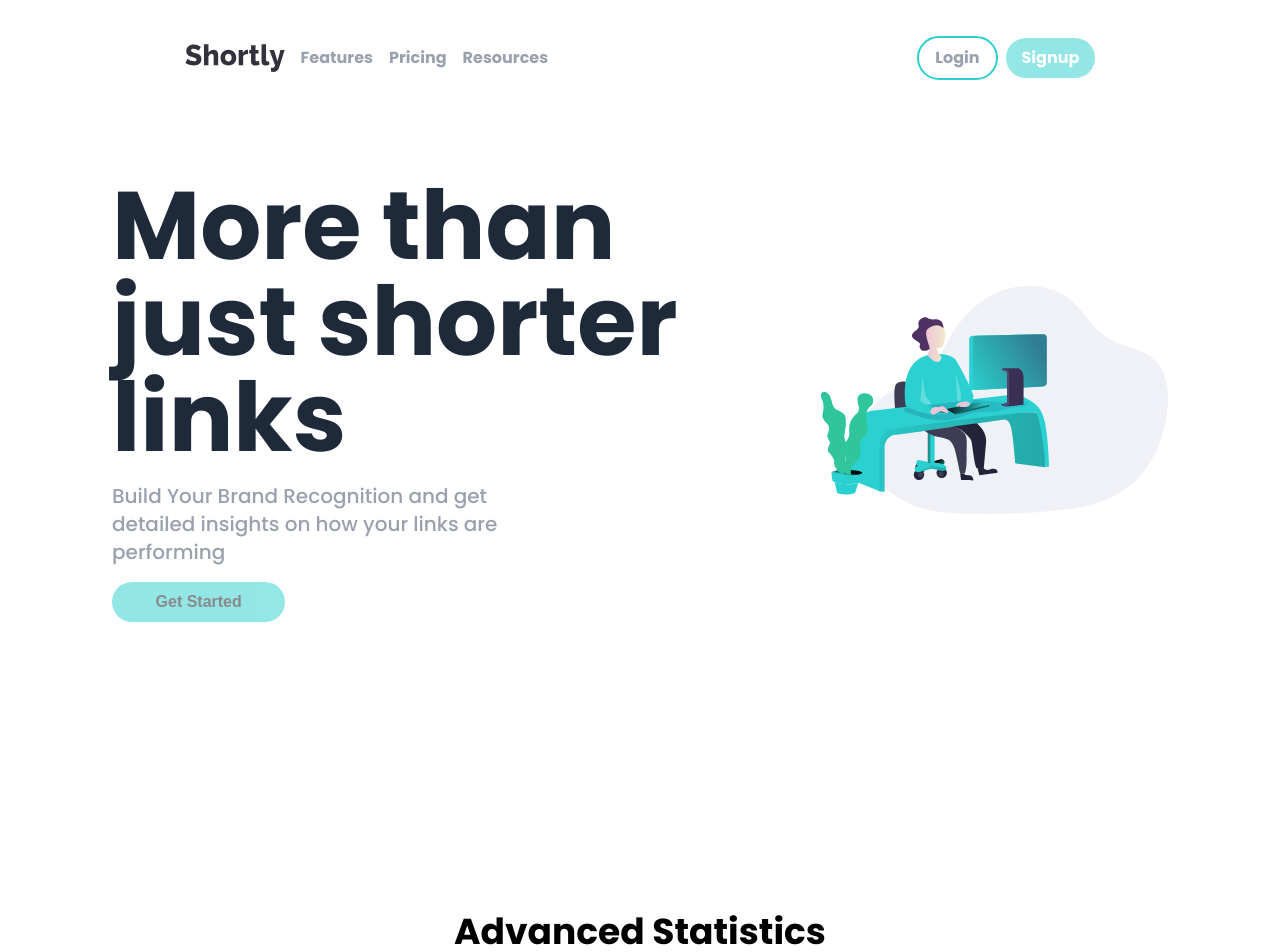
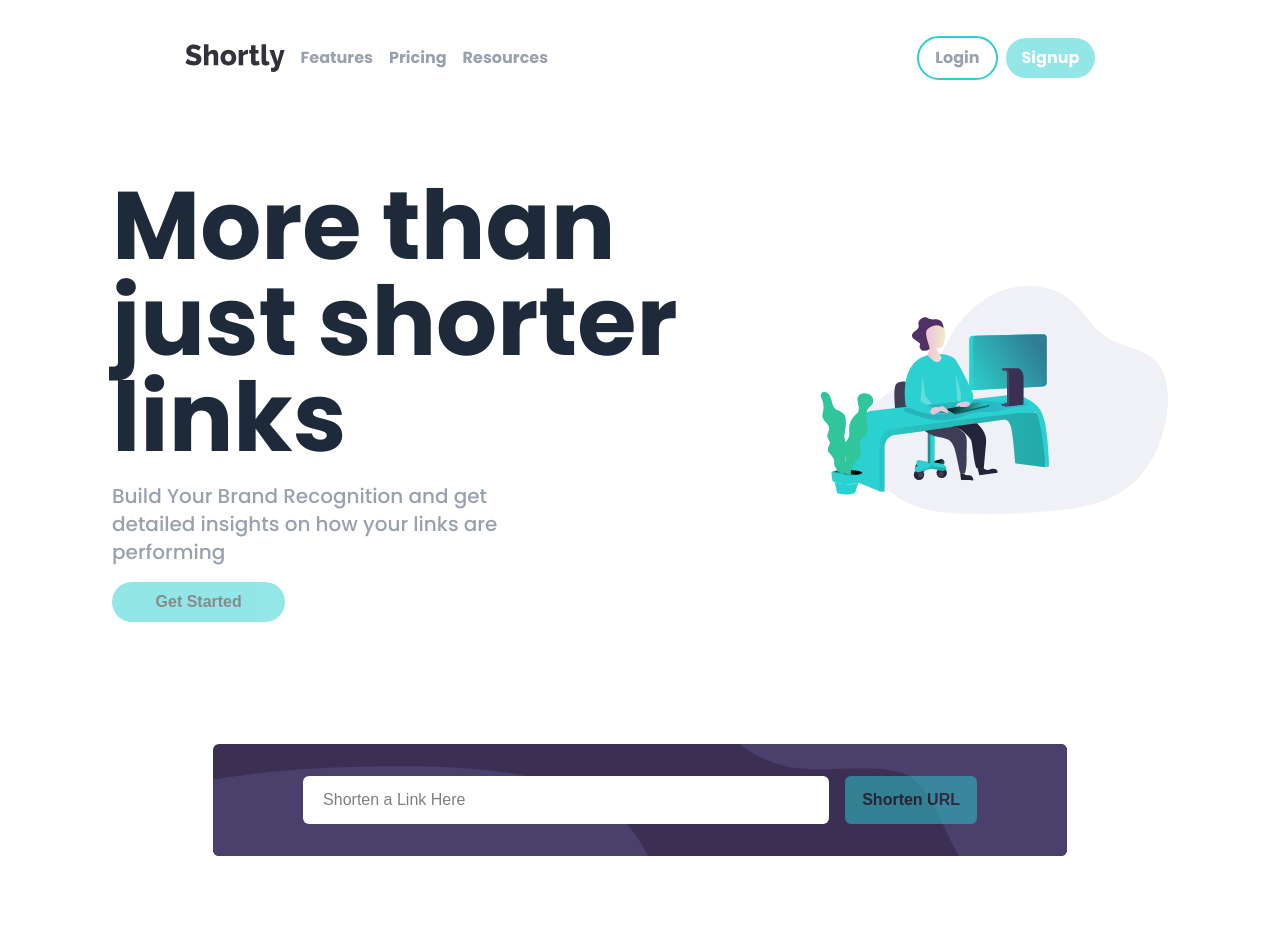
Before and after one commit to Abdelrahman-Sakrr/url-shortening, a Next.js app: page / in a window 1280 px wide. Shown: the top 952 px of the page. Built offline with nearby package versions, Linux system fonts and the light colour scheme.

Commit message:
finish shorten task

```diff
--- /dev/null
+++ b/src/Components/ShortenList.tsx
@@ -0,0 +1,135 @@
+"use client";
+import Image from "next/image";
+import React, { useEffect, useState } from "react";
+import bgBoostDesktop from "@/../public/images/bg-shorten-desktop.svg";
+import bgBoostMobile from "@/../public/images/bg-shorten-mobile.svg";
+
+export default function ShortenList() {
+  const [value, setValue] = useState("");
+  const [error, setError] = useState("");
+  const [isShortenSuccess, setisShortenSuccess] = useState(false);
+  const [copiedUrl, setCopiedUrl] = useState("");
+  const [shortenedList, setShortenedList] = useState<
+    { original: string; shortened: string }[]
+  >([]);
+
+  const validateUrl = (url: string) => {
+    const pattern =
+      /^(https?:\/\/)?([\w-]+\.)+[\w-]{2,}(\/[\w\-._~:/?#[\]@!$&'()*+,;=]*)?$/;
+    return pattern.test(url);
+  };
+
+  const handleShorten = () => {
+    if (!value) {
+      setError("Please enter a URL.");
+      return;
+    }
+    if (!validateUrl(value)) {
+      setError("Please enter a valid URL.");
+      return;
+    }
+    setError("");
+  };
+
+  const generateShortUrl = () => {
+    const slug = Math.random().toString(36).substring(7);
+    return `https://short.ly/${slug}`;
+  };
+
+  const handleSubmit = () => {
+    if (validateUrl(value)) {
+      const shortened = generateShortUrl();
+      setShortenedList([{ original: value, shortened }, ...shortenedList]);
+      setisShortenSuccess(true);
+      setValue("");
+    } else {
+      setError("Please Enter A Valid URL");
+    }
+  };
+
+  const handleCopy = (text: string) => {
+    navigator.clipboard.writeText(text);
+    setCopiedUrl(text);
+    setTimeout(() => setCopiedUrl(""), 2000);
+  };
+
+  useEffect(() => {
+    if (isShortenSuccess) {
+      const timeout = setTimeout(() => setisShortenSuccess(false), 2000);
+      return () => clearTimeout(timeout);
+    }
+  }, [isShortenSuccess]);
+
+  return (
+    <>
+      <div className="bg-purple relative overflow-hidden rounded-md z-10 w-2/3 lg:-translate-y-1/2  mx-auto   flex-wrap md:flex-nowrap">
+        <Image
+          src={bgBoostDesktop}
+          alt="background boost"
+          className="hidden absolute left-0 right-0 top-0 bottom-0 -z-10 lg:block w-full object-contain"
+        />
+        <Image
+          src={bgBoostMobile}
+          alt="background boost mobile"
+          className="lg:hidden block absolute left-0 right-0 z-0 top-0 bottom-0 w-full object-contain"
+        />
+        <div className="flex flex-col gap-4 z-10 w-full p-8">
+          <div className="flex md:flex-row flex-col justify-center items-center gap-4 w-full">
+            <input
+              type="url"
+              name="myUrl"
+              value={value}
+              onKeyDown={(e) => (e.key === "enter" ? handleSubmit : "")}
+              onChange={(e) => {
+                setValue(e.target.value);
+                handleShorten();
+              }}
+              placeholder="Shorten a Link Here"
+              className={`md:w-2/3 w-full min-h-12 text-black px-5 z-10 rounded-md bg-white focus:border-white outline-none ${
+                error ? "border-2 border-red-500" : ""
+              }`}
+            />
+            <button
+              onClick={handleSubmit}
+              className={`${
+                isShortenSuccess ? "bg-gray-800 opacity-100" : "bg-customBlue"
+              } min-h-12 z-10 md:w-1/6 w-full outline-none border-0 focus:opacity-100 font-bold opacity-50 hover:opacity-100 transition-all duration-300 cursor-pointer py-2 rounded-md`}
+            >
+              {isShortenSuccess ? "Shortened!" : "Shorten URL"}
+            </button>
+          </div>
+          {error && (
+            <span className="text-red-500 text-sm text-center z-10">
+              {error}
+            </span>
+          )}
+        </div>
+      </div>
+      <div className="flex flex-col justify-center items-center w-full gap-3 my-20 md:mt-4 md:mb-10">
+        {shortenedList.map((item, idx) => (
+          <div
+            key={idx}
+            className="flex flex-col md:flex-row justify-between w-2/3 items-center bg-white p-4 rounded-md"
+          >
+            <span className="text-sm text-black break-all w-full md:w-2/3 mb-2 md:mb-0">
+              {item.original}
+            </span>
+            <div className="flex flex-col md:flex-row md:items-center gap-2 w-full md:w-auto">
+              <span className="text-[var(--customBlue)] font-bold">
+                {item.shortened}
+              </span>
+              <button
+                onClick={() => handleCopy(item.shortened)}
+                className={`${
+                  copiedUrl === item.shortened ? "bg-gray-800" : "bg-customBlue"
+                } text-white px-4 py-1 rounded-md transition hover:opacity-80`}
+              >
+                {copiedUrl === item.shortened ? "Copied!" : "Copy"}
+              </button>
+            </div>
+          </div>
+        ))}
+      </div>
+    </>
+  );
+}
--- a/src/HeroSection.tsx
+++ b/src/HeroSection.tsx
@@ -3,6 +3,7 @@ import Image from "next/image";
 import React from "react";
 import { motion } from "framer-motion";
 import workingImage from "@/../public/images/illustration-working.svg";
+import ShortenList from "./Components/ShortenList";
 
 const textVariants = {
   hidden: { opacity: 0, y: 50 },
@@ -16,7 +17,8 @@ const imageVariants = {
 
 export default function HeroSection() {
   return (
-    <section className="min-h-screen mb-20 flex flex-col-reverse pt-20 lg:pt-0 justify-around gap-4 lg:px-28 lg:flex-row items-center bg-white z-10 w-full">
+    <>
+      <section className="min-h-screen relative flex flex-col-reverse pt-20 lg:pt-0 justify-around gap-4 lg:px-28 lg:flex-row items-center bg-white z-10 w-full">
         <motion.div
           className="flex flex-col justify-center items-center lg:justify-start lg:items-start lg::w-1/2 w-full gap-4"
           initial="hidden"
@@ -54,5 +56,7 @@ export default function HeroSection() {
           />
         </motion.div>
       </section>
+      <ShortenList />
+    </>
   );
 }
--- a/src/Navbar.tsx
+++ b/src/Navbar.tsx
@@ -75,7 +75,7 @@ export default function Navbar() {
             exit={{ opacity: 0, height: 0 }}
             className="md:hidden border-t bg-gray-800 text-white absolute rounded-xl top-20 left-0 w-full border-slate-200 dark:border-slate-700 py-4"
           >
-            {navElements.map((item, index) => (
+            {navElements.map((item) => (
               <button
                 key={item.title}
                 onClick={() => handleNavClick(item.title)}
--- a/src/app/page.tsx
+++ b/src/app/page.tsx
@@ -4,7 +4,7 @@ import StatsSection from "./StatsSection";
 export default function Home() {
   return (
     <div className="min-h-screen overflow-hidden">
-      <main className="flex flex-col gap-[32px] row-start-2 items-center sm:items-start">
+      <main className="flex flex-col row-start-2 items-center sm:items-start">
         <HeroSection />
         <StatsSection />
       </main>
```
Lines whose indentation alone changed are shown as unchanged.
